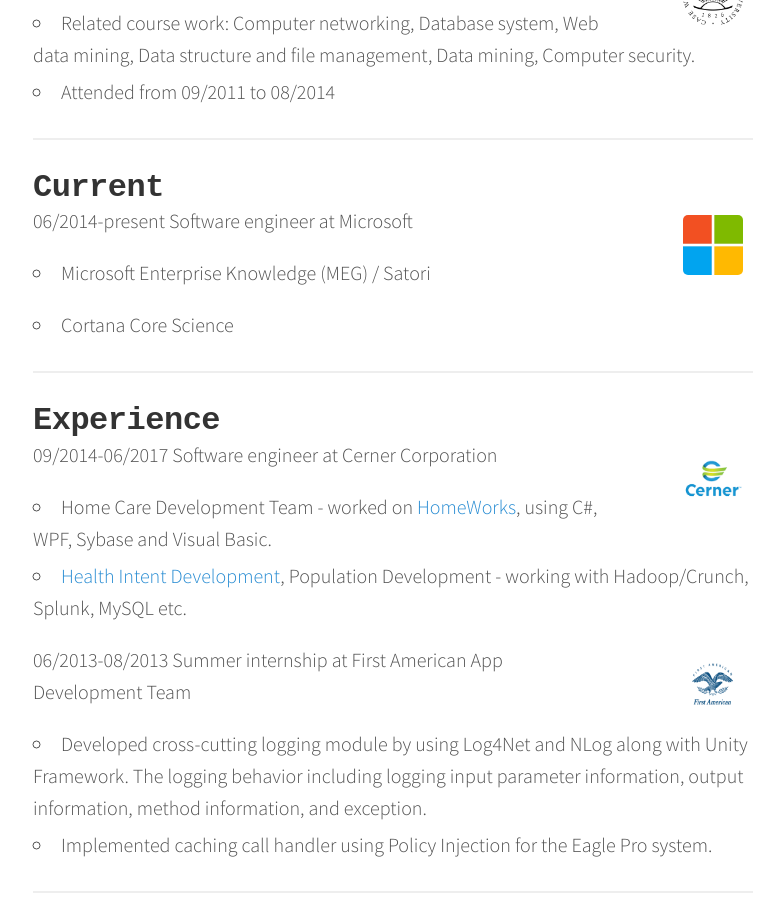
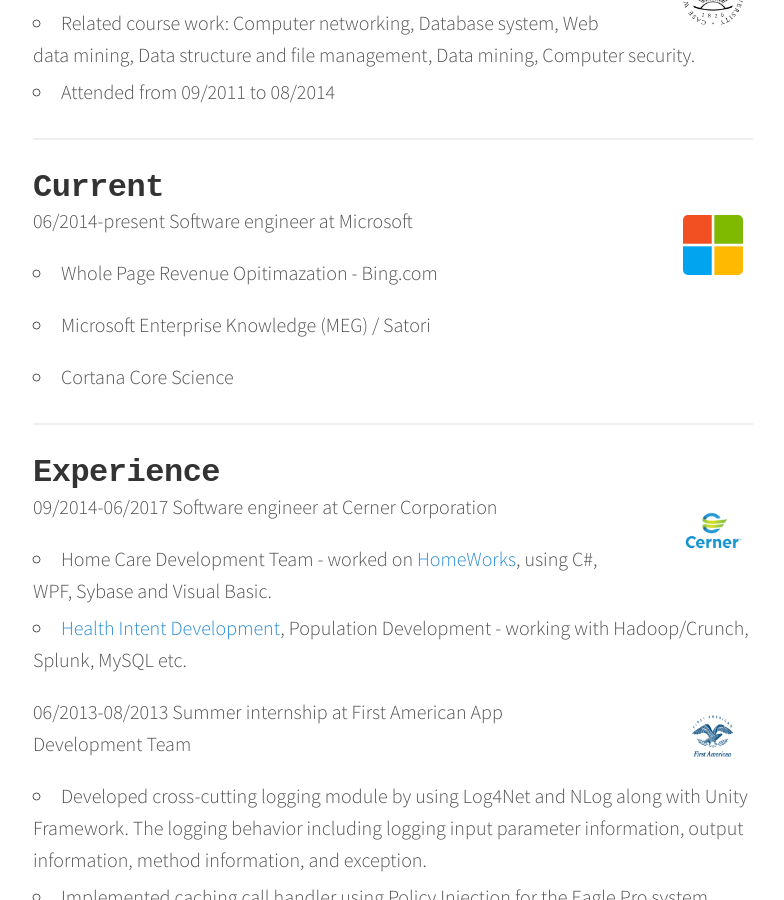
Before and after one commit to ilikeeatingrice/ilikeeatingrice.github.io, a Jekyll site: the page built from about.html, in a window 1280 px wide and 900 px high, scrolled down 737 px. Shown: the whole window, without its empty margins (247-1031 px from the left). Built offline with Jekyll 4.4.1, drawn with Linux system fonts in a browser that asks for light colours; nearby versions of some CDN libraries.

Commit message:
update team info

```diff
--- a/about.html
+++ b/about.html
@@ -38,6 +38,9 @@
     <div id = "work">
       <img class="logo" id ="microsoft" name = "microsoft" src="/static/microsoft.jpg">
       <p>06/2014-present Software engineer at Microsoft</p>
+      <ul>
+        <li>Whole Page Revenue Opitimazation - Bing.com</li>
+      </ul>
       <ul>
         <li>Microsoft Enterprise Knowledge (MEG) / Satori</li>
       </ul>
```
